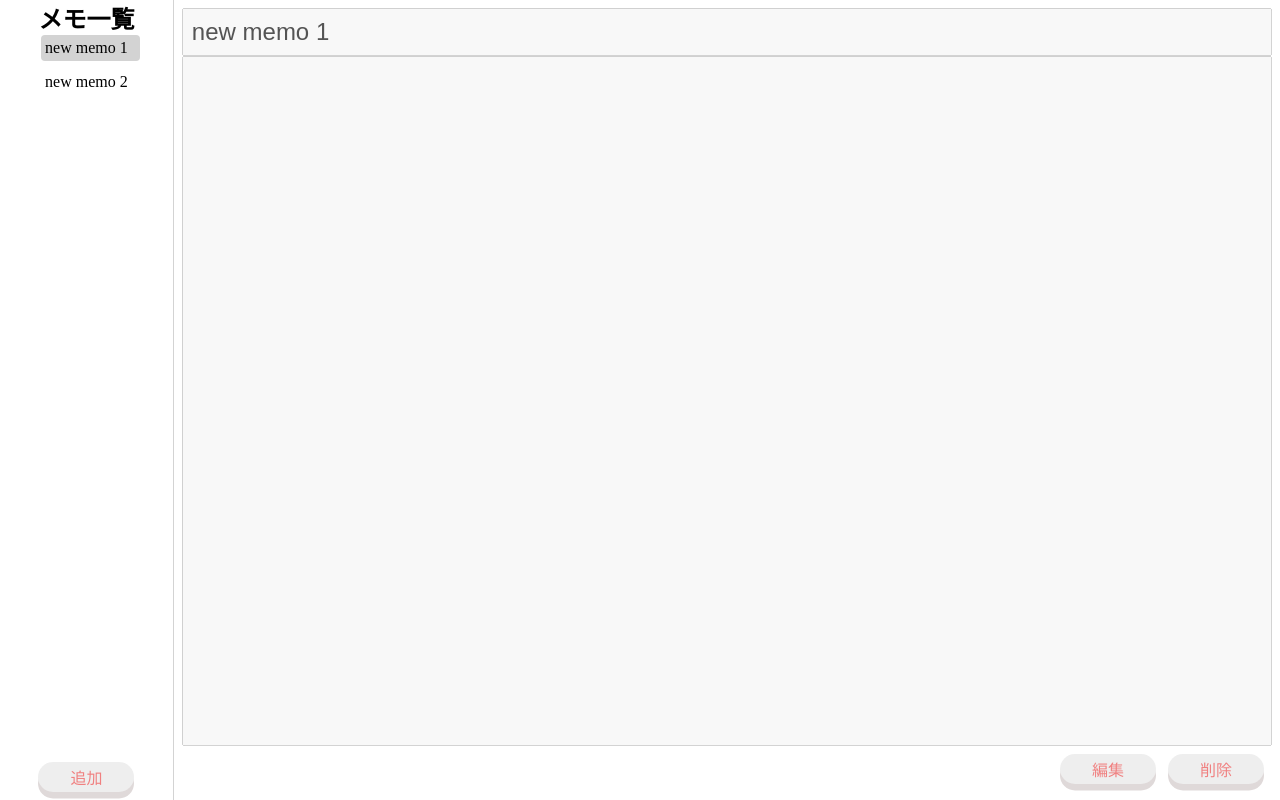
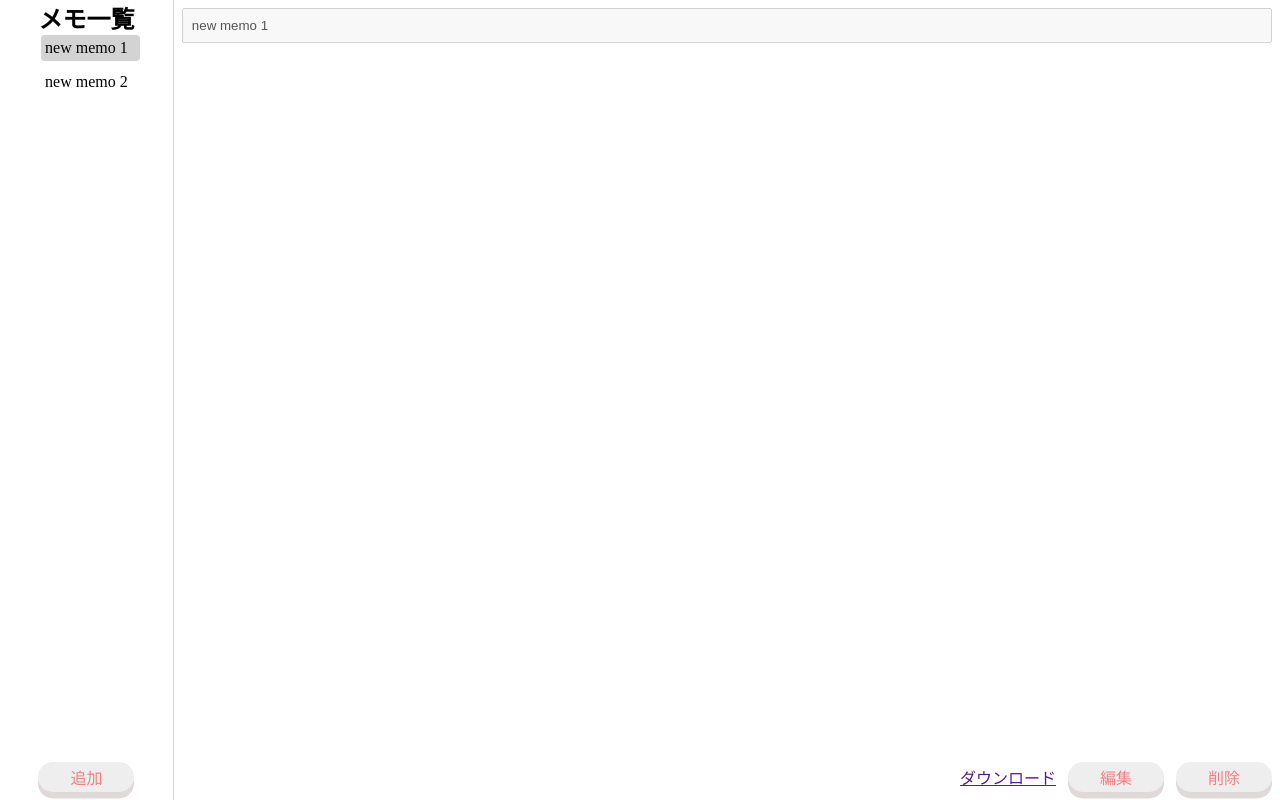
Before and after one commit to jp-ymatsumoto/memo-app-by-ts, a website built with webpack: page index.html in a window 1280 px wide. Built offline with Linux system fonts and the light colour scheme.

Commit message:
Add: 公開用

```diff
--- a/index.html
+++ b/index.html
@@ -8,6 +8,7 @@
   </head>
   <body>
     <div class="flex-row h-screen w-full">
+      <!-- 左側のコンテンツ -->
       <div class="flex-col flex-between w-200 border-r">
         <div class="flex-col flex-start">
           <h1 hidden>メモ帳</h1>
@@ -18,12 +19,15 @@
           <button type="button" id="add">追加</button>
         </div>
       </div>
+      <!-- 右側のコンテンツ -->
       <div class="flex-col w-full">
         <div class="flex-col h-full p-md">
-          <input type="text" id="memoTitle" class="text-lg p-md" disabled />
-          <textarea id="memoBody" class="h-full text-lg p-md" disabled></textarea>
-        </di>
+          <input type="text" id="memoTitle" class="text-md p-md" disabled />
+          <textarea id="memoBody" class="h-full text-md p-md" disabled hidden></textarea>
+          <div id="previewBody" class="h-full text-md p-md"></div>
+        </div>
         <div class="flex-row flex-end p-md gap-lg">
+          <a id="download" download="hello.md" href="">ダウンロード</a>
           <button type="button" id="edit">編集</button>
           <button type="button" id="save">保存</button>
           <button type="button" id="delete">削除</button>
```
Also changed, not shown: dist/bundle.js.
